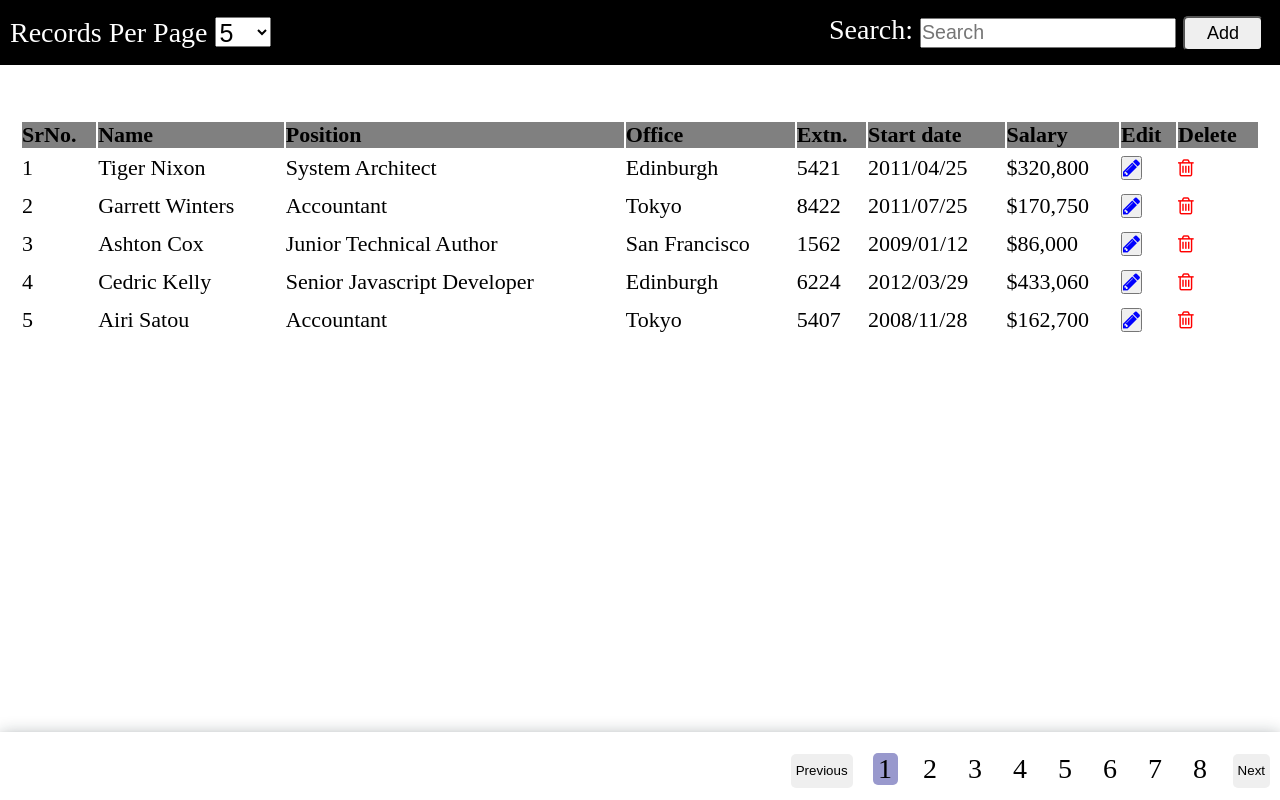
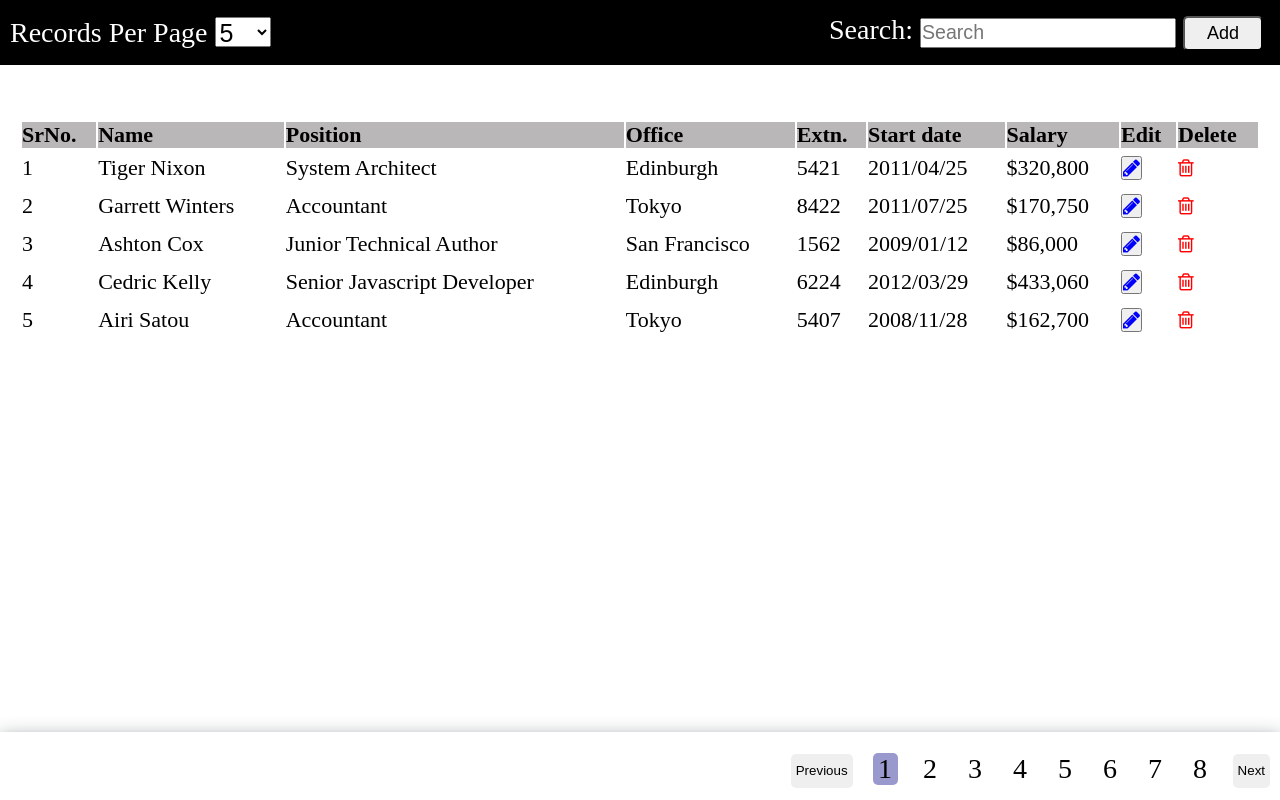
Before and after one commit to rajputankit91/Grid-Table, a website built with Vite: page index.html in a window 1280 px wide. In both pictures the pointer is over the element 640 px from the left and 135 px from the top of the page. Built offline with nearby package versions, Linux system fonts and the light colour scheme.

Commit message:
datatable1.01

```diff
--- a/style.css
+++ b/style.css
@@ -162,7 +162,7 @@ tbody tr td{
   padding: 20px 0;
 }
 tr:hover{
-  background-color: gray;
+  background-color: rgb(185, 183, 183);
 }
 ul li{
   list-style: none;
```
